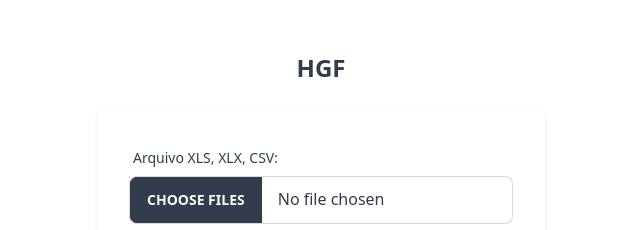
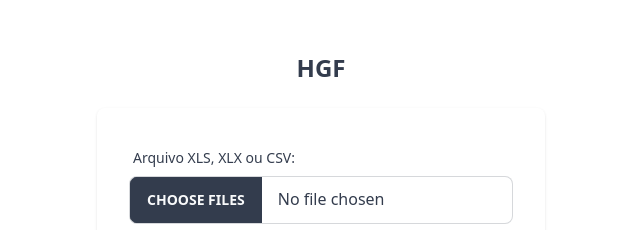
Before and after one commit to leonunesbs/injecoes, a Next.js app: page / in a window 1280 px wide. Shown: the part 254-484 px from the top of the page, without its empty margins (319-959 px from the left). Built offline with nearby package versions, Linux system fonts and the light colour scheme.

Commit message:
fix: fix

```diff
--- a/src/app/page.tsx
+++ b/src/app/page.tsx
@@ -163,7 +163,7 @@ export default function Page() {
               <form onSubmit={handleSubmit(onSubmit)} className="space-y-4" action={''}>
                 <div className="form-control">
                   <label htmlFor="uploadedData" className="label label-text">
-                    Arquivo XLS, XLX, CSV:
+                    Arquivo XLS, XLX ou CSV:
                   </label>
                   <input
                     {...register('uploadedData')}
```
